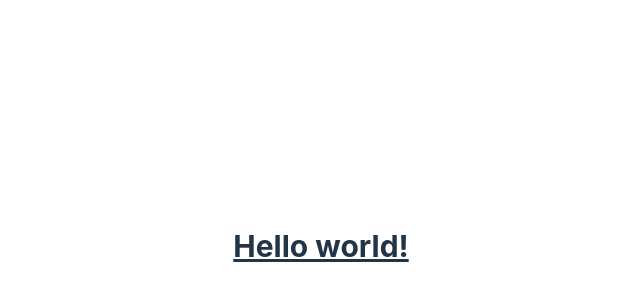
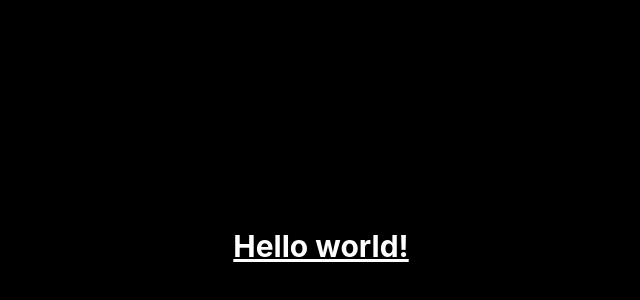
Before and after one commit to HashiramaP/FourierTransform, a React (Vite) app: page / in a window 1280 px wide. Shown: the part 154-454 px from the top of the page, without its empty margins (319-959 px from the left). Built offline with nearby package versions, Linux system fonts and the light colour scheme.

Commit message:
modified body colour

```diff
--- a/src/App.tsx
+++ b/src/App.tsx
@@ -4,7 +4,9 @@ import viteLogo from '/vite.svg';
 import './App.css';
 
 function App() {
-  return <h1 className="text-3xl font-bold underline">Hello world!</h1>;
+  return (
+    <h1 className="text-3xl font-bold text-white underline">Hello world!</h1>
+  );
 }
 
 export default App;
--- a/src/index.css
+++ b/src/index.css
@@ -32,6 +32,7 @@ body {
   place-items: center;
   min-width: 320px;
   min-height: 100vh;
+  background: black;
 }
 
 h1 {
```
